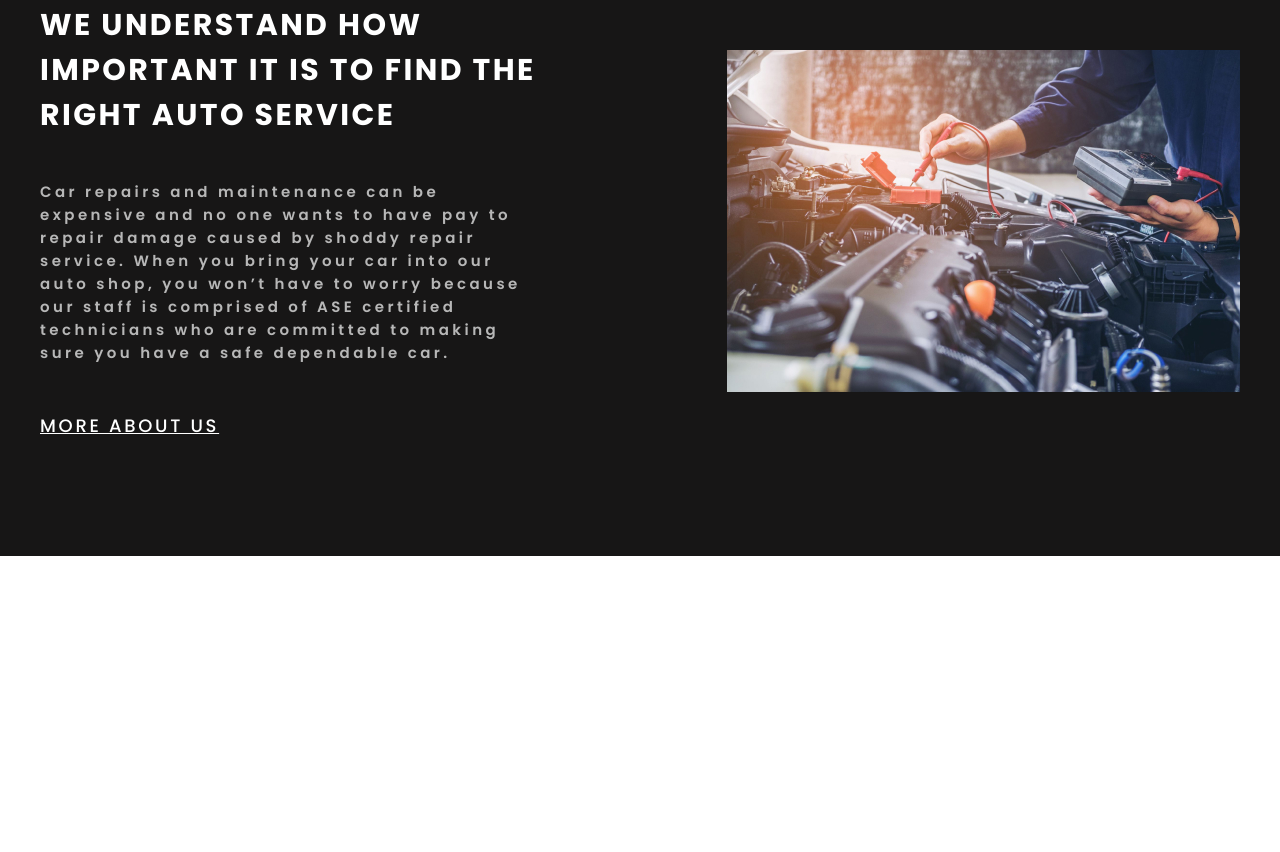
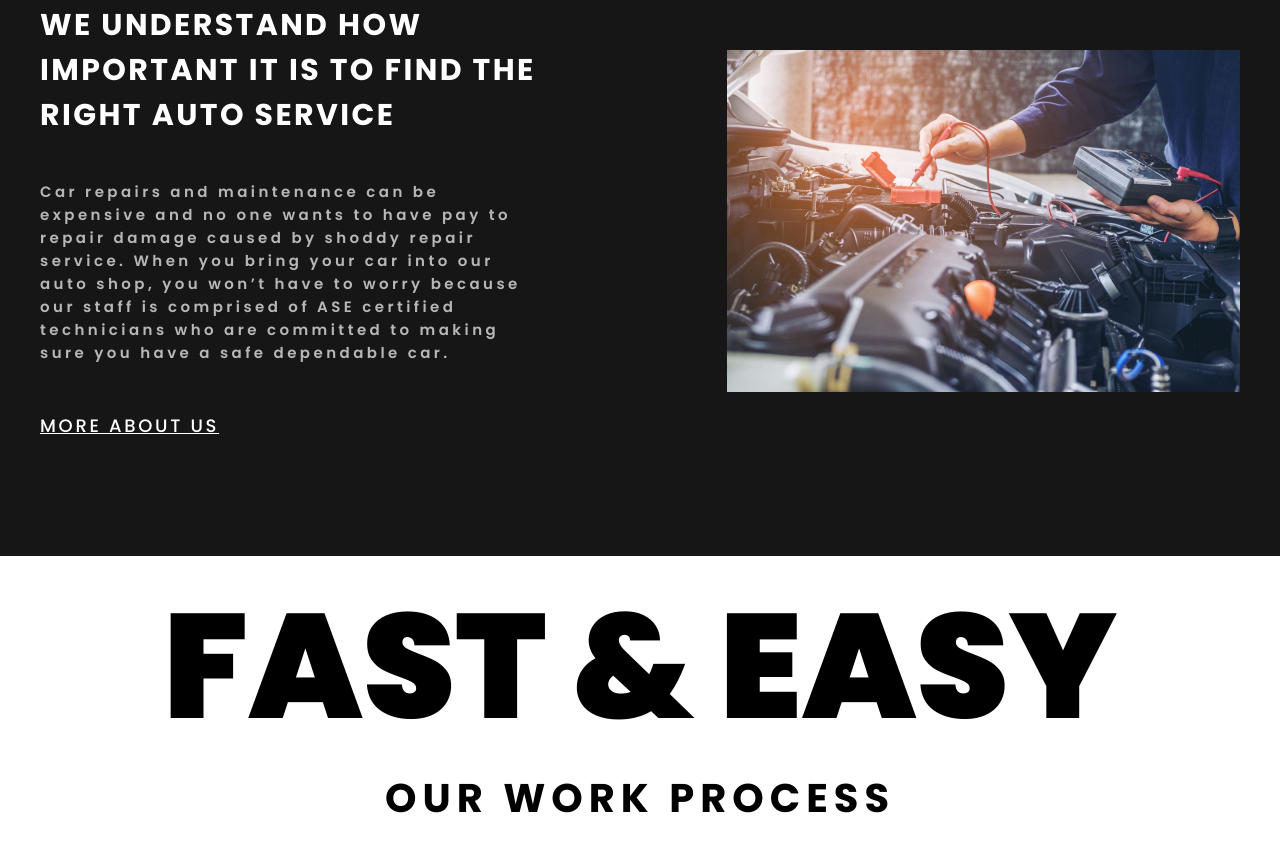
Before and after one commit to AslanZ-5/car-repair-site, a plain HTML site: page index.html in a window 1280 px wide. Shown: the part 1883-2735 px from the top of the page. Before the commit the page ends 2439 px from the top, so only its background shows below. Drawn offline with Linux system fonts and the light colour scheme.

Commit message:
process section;

```diff
--- a/index.html
+++ b/index.html
@@ -158,6 +158,15 @@
             </div>
         </div>
     </section>
+    <section class="section">
+        <div class="container">
+                <h2 class="process__title">Fast & easy</h2>
+                <h3 class="process__subtitle">
+                    our work process
+                </h3>
+            </div>
+
+    </section>
     <script src="script.js"></script>
 </body>
 </html>
--- a/style.css
+++ b/style.css
@@ -321,3 +321,23 @@ color:#fff
 .about__img{
     width: 513px;
 }
+
+/* process */
+.process__title{
+    font-size: 148px;
+    font-weight: 900;
+    line-height: 222px;
+    color:#000;
+    text-transform: uppercase;
+    text-align: center;
+
+}
+
+.process__subtitle{
+    font-size: 40px;
+    line-height: 40px;
+    letter-spacing: .15em;
+    text-transform: uppercase;
+    text-align: center;
+}
+/* end of process */
```
